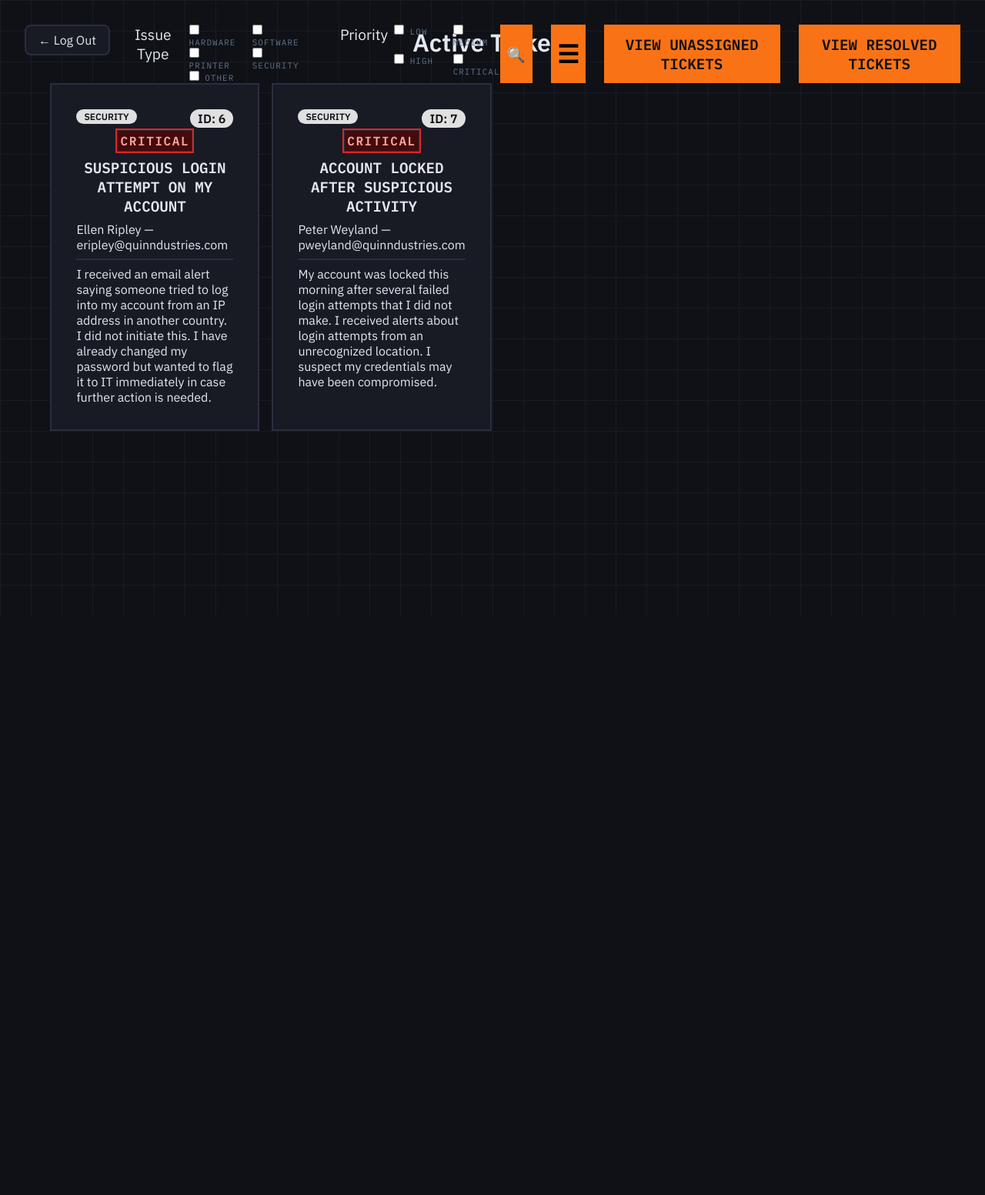
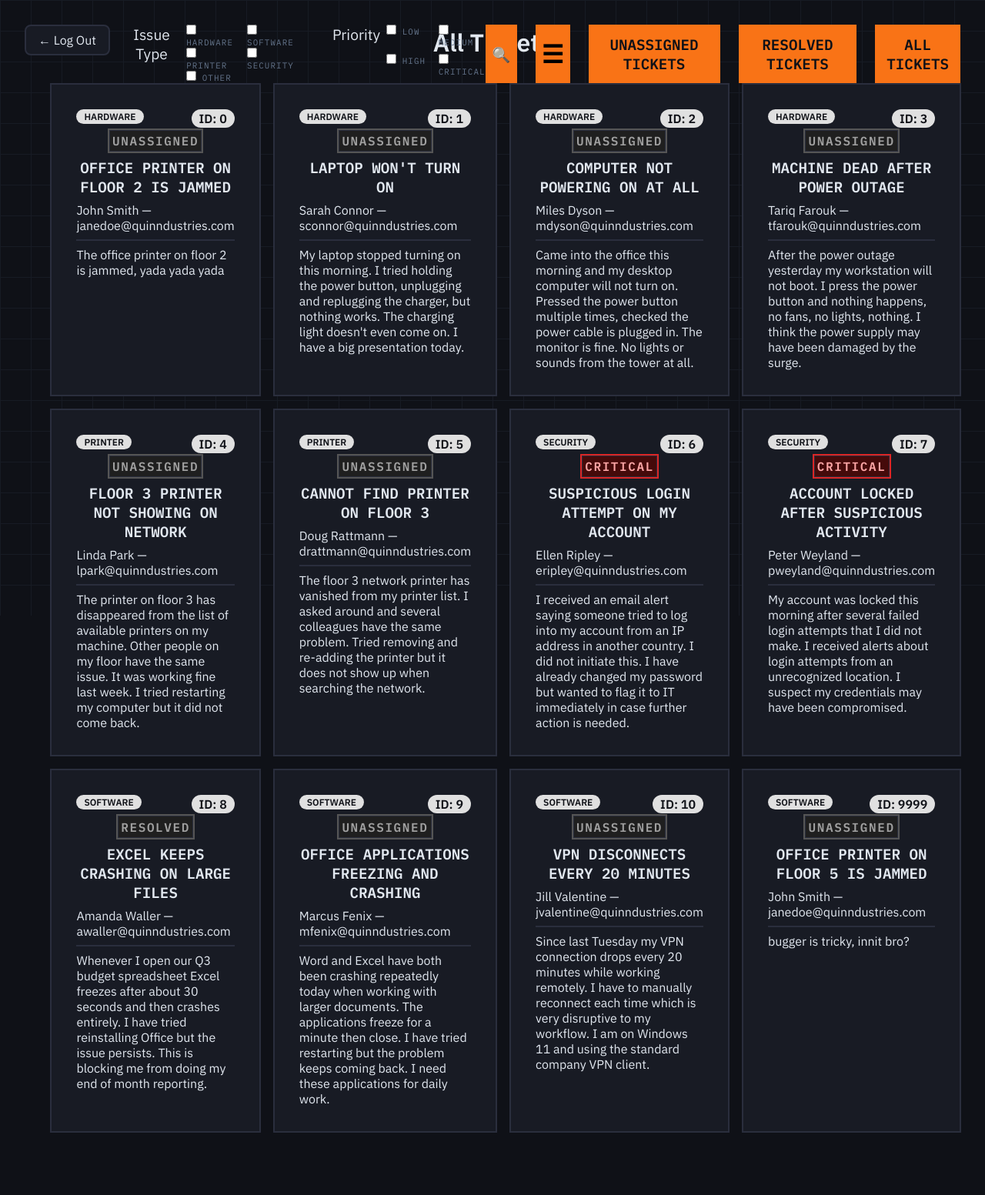
Before and after one commit to nluyben7/IT-Ticketing-System, a Flask app: page /tickets/view in a window 1280 px wide. Shown: the whole page at 77% size. Before the commit the page ends 800 px from the top, so only its background shows below. Run offline with Flask 3, Linux system fonts and the light colour scheme; the visitor is signed in with stand-in values (Sample User, id 1).

Commit message:
simple ticket page refactor
-condensed lists to sort by individual tickets, not 3 separate lists
-fixed authentication

```diff
--- a/app.py
+++ b/app.py
@@ -291,8 +291,11 @@ def getTickets():
 
 @app.route('/tickets/view', methods=['GET'])
 def viewTickets():
-    if not session.get("is_it_department"):
+    auth_error = it_only_check()
+    if auth_error:
         return render_template("login.html")
+
+
     return render_template("tickets.html", tickets=database)
 
 @app.route('/tickets/view/<int:ticket_id>', methods=['GET'])
--- a/static/ticketstyles.css
+++ b/static/ticketstyles.css
@@ -82,7 +82,7 @@ h1 {
 }
 
 #search-input {
-    width: 35rem;
+    width: 38rem;
     height: 100%;
     background-color: var(--surface);
     color: var(--text);
--- a/templates/tickets.html
+++ b/templates/tickets.html
@@ -8,9 +8,11 @@
   <link href="/static/ticketstyles.css" rel="stylesheet">
 </head>
 <body>
-  <h1 id="active-page-title">Active Tickets</h1>
+  <h1 id="page-title">All Tickets</h1>
+  <!-- <h1 id="active-page-title">Active Tickets</h1>
   <h1 id="resolved-page-title" style="display: none;">Resolved Tickets</h1>
   <h1 id="unassigned-page-title" style="display: none;">Unassigned Tickets</h1>
+  <h1 id="all-page-title" style="display: none;">All Tickets</h1> -->
   <a class="return-arrow" onclick="logout()">← Log Out</a>
   <nav id="ticket-list-navbar">
     <div id="navbar-left">
@@ -43,25 +45,29 @@
       </form>
       <button id="toggle-display-btn" class="toggle btn" onclick="toggleLayout()" ><span id="toggle-icon">☰</span></button>
       <div id="status-btn-container">
-        <button id="unassigned-btn" class="btn" onclick="showTab('unassigned')">View Unassigned Tickets</button>
-      <button id="active-btn" class="btn" onclick="showTab('active')" style="display: none;">View Active Tickets</button>
-      <button id="resolved-btn" class="btn" onclick="showTab('resolved')">View Resolved Tickets</button>
+        <button id="unassigned-btn" class="btn" onclick="showTab('unassigned')">Unassigned Tickets</button>
+        <button id="active-btn" class="btn" onclick="showTab('active')" style="display: none;">Active Tickets</button>
+        <button id="resolved-btn" class="btn" onclick="showTab('resolved')">Resolved Tickets</button>
+        <button id="all-btn" class="btn" onclick="showTab('all')">All Tickets</button>
       </div>
     </div>
   </nav>
 
 
-  <section id="unassigned-ticket-list" class="ticket-list grid-view" style="display: none;">
+  <section id="ticket-list" class="ticket-list grid-view">
     {% if tickets %}
-      {% for ticket in tickets if ticket.status == "unassigned" %}
+      {% for ticket in tickets%}
         <a href="/tickets/view/{{ticket.id}}">
           <div class="ticket-card">
             <p class="id-badge">ID: {{ ticket.id }}</p>
             <div class="ticket-header">
               <p class="badge">{{ ticket.issue_type }}</p>
 
+              {% if ticket.status == 'active' %}
+                <div class="priority priority-{{ ticket.priority }}">{{ ticket.priority }}</div>
+              {% else %}
               <div class="priority priority-inactive">{{ ticket.status }}</div>
-
+              {% endif %}
             </div>
             <h3>{{ ticket.summary }}</h3>
             <p class="ticket-meta">{{ ticket.ticketer_name }} — {{ ticket.email }}</p>
@@ -74,7 +80,7 @@
     {% endif %}
   </section>
 
-  <section id="active-ticket-list" class="ticket-list grid-view">
+  <!-- <section id="active-ticket-list" class="ticket-list grid-view">
     {% if tickets %}
       {% for ticket in tickets if ticket.status == "active" %}
         <a href="/tickets/view/{{ticket.id}}">
@@ -118,7 +124,7 @@
     {% else %}
       <p>No tickets yet.</p>
     {% endif %}
-  </section>
+  </section> -->
 
 
 
@@ -175,20 +181,66 @@
     }
 
     function showTab(tab) {
-        document.getElementById("priority-filter").style.display = tab === 'active' ? 'flex' : 'none';
+        switch(tab) {
+          case 'unassigned':
+            document.getElementById('page-title').textContent = 'Unassigned Tickets';
 
-          document.getElementById('unassigned-ticket-list').style.display = tab === 'unassigned' ? 'grid' : 'none';
-          document.getElementById('active-ticket-list').style.display = tab === 'active' ? 'grid' : 'none';
-          document.getElementById('resolved-ticket-list').style.display = tab === 'resolved' ? 'grid' : 'none';
+            document.getElementById('unassigned-btn').style.display = 'none';
+            document.getElementById('active-btn').style.display = 'inline-block';
+            document.getElementById('resolved-btn').style.display = 'inline-block';
+            document.getElementById('all-btn').style.display = 'inline-block';
+            break;
+          case 'active':
+            document.getElementById('page-title').textContent = 'Active Tickets';
 
+            document.getElementById('unassigned-btn').style.display = 'inline-block';
+            document.getElementById('active-btn').style.display = 'none';
+            document.getElementById('resolved-btn').style.display = 'inline-block';
+            document.getElementById('all-btn').style.display = 'inline-block';
+            break;
+          case 'resolved':
+            document.getElementById('page-title').textContent = 'Resolved Tickets';
 
-          document.getElementById('unassigned-btn').style.display = tab === 'unassigned' ? 'none' : 'inline-block';
-          document.getElementById('active-btn').style.display = tab === 'active' ? 'none' : 'inline-block';
-          document.getElementById('resolved-btn').style.display = tab === 'resolved' ? 'none' : 'inline-block';
+            document.getElementById('unassigned-btn').style.display = 'inline-block';
+            document.getElementById('active-btn').style.display = 'inline-block';
+            document.getElementById('resolved-btn').style.display = 'none';
+            document.getElementById('all-btn').style.display = 'inline-block';
+            break;
+          case 'all':
+            document.getElementById('page-title').textContent = 'All Tickets';
 
-          document.getElementById('unassigned-page-title').style.display = tab === 'unassigned' ? 'block' : 'none';
-          document.getElementById('active-page-title').style.display = tab === 'active' ? 'block' : 'none';
-          document.getElementById('resolved-page-title').style.display = tab === 'resolved' ? 'block' : 'none';
+            document.getElementById('unassigned-btn').style.display = 'inline-block';
+            document.getElementById('active-btn').style.display = 'inline-block';
+            document.getElementById('resolved-btn').style.display = 'inline-block';
+            document.getElementById('all-btn').style.display = 'none';
+            break;
+        }
+        const tickets = document.querySelectorAll('#ticket-list a');
+        if(tab === 'all') {
+          tickets.forEach(ticket => ticket.style.display = '');
+          return;
+        }
+        else if (tab=='active') {
+          tickets.forEach(ticket => {
+            const priority_text = ticket.querySelector('.priority').textContent.toLowerCase();
+            if (priority_text == 'resolved' || priority_text == 'unassigned') {
+              ticket.style.display = 'none';
+            } else {
+              ticket.style.display = '';
+            }
+          });
+        }
+        else{
+          tickets.forEach(ticket => {
+            const priority_text = ticket.querySelector('.priority').textContent.toLowerCase();
+            if (priority_text != tab) {
+              ticket.style.display = 'none';
+            } else {
+              ticket.style.display = '';
+            }
+          });
+        }
+
 
     }
 
@@ -201,13 +253,14 @@
         const isListView = document.querySelector('.ticket-list').classList.contains('list-view');
         icon.textContent = isListView ? '⊞' : '☰';
     }
-
-    if (window.location.hash === '#unassigned') {
-        showTab('unassigned');
+    if(windows.location.hash == '#all') {
+      showTab('all');
+    } else if (window.location.hash === '#unassigned') {
+      showTab('unassigned');
     } else if (window.location.hash === '#resolved') {
-        showTab('resolved');
+      showTab('resolved');
     } else {
-        showTab('active');  // default
+      showTab('active');  // default
     }
   </script>
 </body>
```
Also changed, not shown: TODO.txt (+11 -11 lines).
